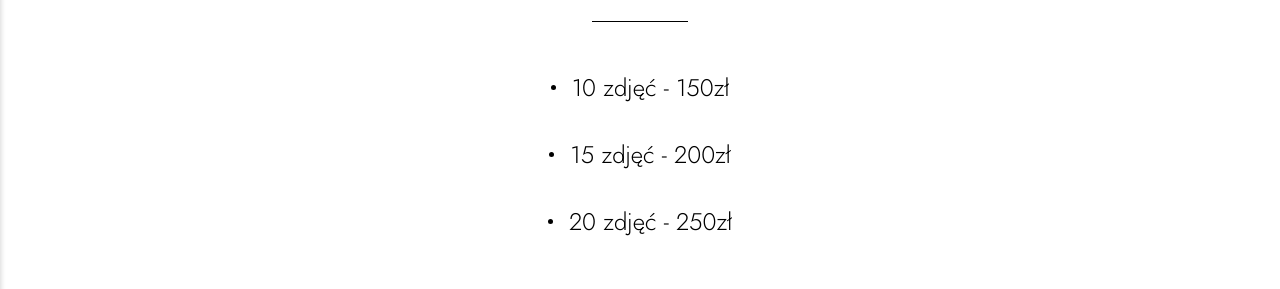
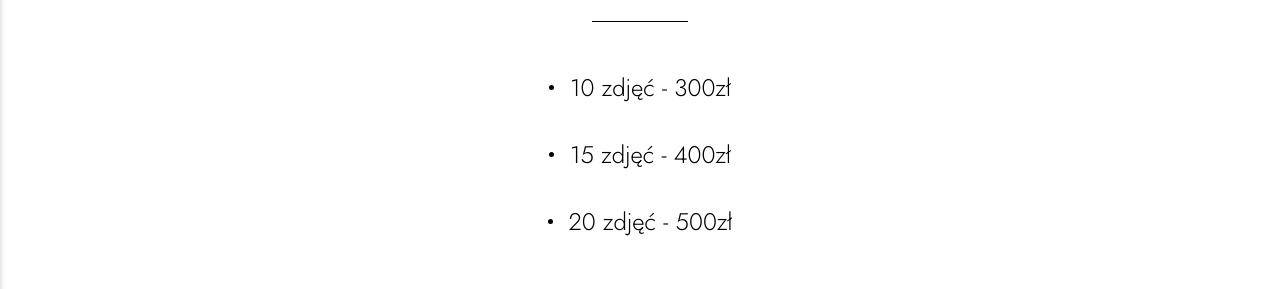
Before and after one commit to AdrianBroek/pajokWebsite, a React (Create React App) app: page /cennik in a window 1280 px wide. Shown: the part 211-500 px from the top of the page. Built offline with nearby package versions, Linux system fonts and the light colour scheme; no server answers; a web font is replaced by a local one.

Commit message:
fixed about me avatar added blur background, changed prices

```diff
--- a/src/pages/AboutMe.js
+++ b/src/pages/AboutMe.js
@@ -84,6 +84,7 @@ const OmniePage = () => {
                 variants={glow}
                 animate='show'
                 >
+                    <AvatarBlur src={avatar}/>
                     <Avatar src={avatar}/>
                 </AvContainer>
                 <div>
@@ -199,6 +200,18 @@ const Avatar = styled.img`
     max-width: 100%;
     object-fit: cover;
     min-height: 100%;
+    position: relative;
+`
+
+const AvatarBlur = styled.img`
+    -webkit-filter: blur(10px);
+    filter: blur(10px);
+    position: absolute;
+    left: 0;
+    top: 0;
+    width: 120%;
+    height: 120%;
+    object-fit: fill;
 `
 
 const AvContainer = styled(motion.div)`
@@ -207,6 +220,9 @@ const AvContainer = styled(motion.div)`
     border-radius: 50%;
     overflow: hidden;
     border: 2px solid #44D62C;
+    position: relative;
+    display: flex;
+    justify-content: center;
     @media screen and (max-width: 400px){
         max-width: 90%;
         height: auto;
--- a/src/pages/Prices.js
+++ b/src/pages/Prices.js
@@ -20,19 +20,19 @@ const Prices = () => {
         <Hide>
             <Price variants={titleAnim}>
                 <div className="ball"></div>
-                <p>10 zdjęć - 150zł</p>
+                <p>10 zdjęć - 300zł</p>
             </Price>
         </Hide>
         <Hide>
             <Price variants={titleAnim}>
                 <div className="ball"></div>
-                <p>15 zdjęć - 200zł</p>
+                <p>15 zdjęć - 400zł</p>
             </Price>
         </Hide>
         <Hide>
             <Price variants={titleAnim}>
                 <div className="ball"></div>
-                <p>20 zdjęć - 250zł</p>
+                <p>20 zdjęć - 500zł</p>
             </Price>
         </Hide>
 
```
